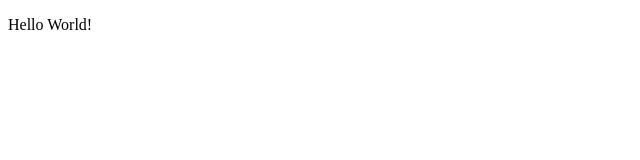
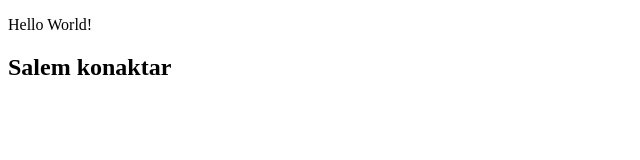
Before and after one commit to Danil-Sedarchuk/project, a plain HTML site: page Index.html in a window 1280 px wide. Shown: the whole page, without its empty margins (0-640 px from the left). Drawn offline with Linux system fonts and the light colour scheme.

Commit message:
Add h2 index html

```diff
--- a/Index.html
+++ b/Index.html
@@ -9,6 +9,7 @@
 <body>
 
     <p>Hello World!</p>
+    <h2>Salem konaktar</h2>
 
     <script src="JS/script.js">
     </script>
```
